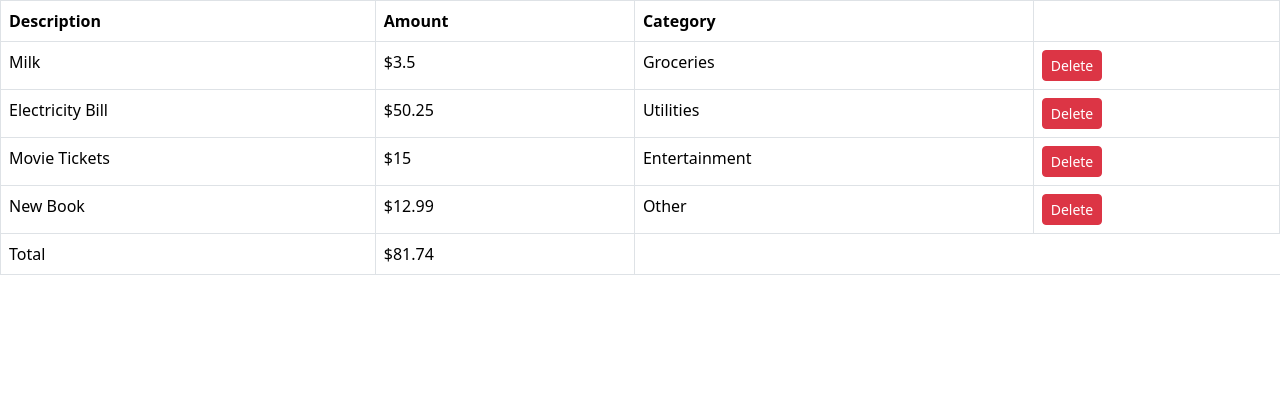
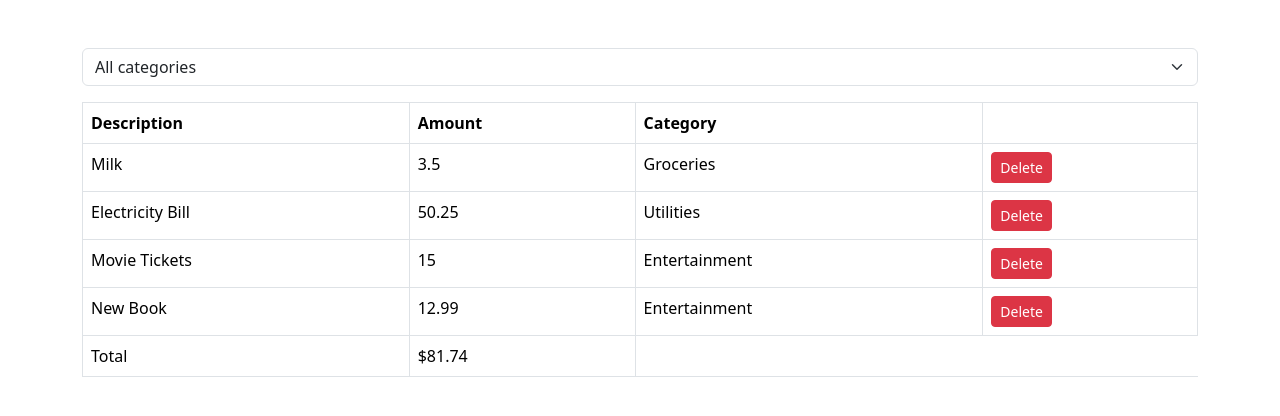
Before and after one commit to dboatengg/expense-tracker, a React (Vite) app: page / in a window 1280 px wide. Shown: the top 416 px of the page. Built offline with nearby package versions, Linux system fonts and the light colour scheme.

Commit message:
Finish Expense Filter

```diff
--- a/src/App.tsx
+++ b/src/App.tsx
@@ -1,7 +1,9 @@
 import { useState } from 'react';
 import ExpenseList from './components/ExpenseList';
+import ExpenseFilter from './components/ExpenseFilter';
 
 function App() {
+  const [selectedCategory, setSelectedCategory] = useState('');
   const [expenses, setExpenses] = useState([
     { id: 1, description: 'Milk', amount: 3.5, category: 'Groceries' },
     {
@@ -16,15 +18,29 @@ function App() {
       amount: 15.0,
       category: 'Entertainment',
     },
-    { id: 4, description: 'New Book', amount: 12.99, category: 'Other' },
+    {
+      id: 4,
+      description: 'New Book',
+      amount: 12.99,
+      category: 'Entertainment',
+    },
   ]);
 
   if (expenses.length === 0) return null;
 
+  const visibleExpenses = selectedCategory
+    ? expenses.filter((e) => e.category === selectedCategory)
+    : expenses;
+
   return (
-    <div>
+    <div className='container mt-5'>
+      <div className='mb-3'>
+        <ExpenseFilter
+          onSelectCategory={(category) => setSelectedCategory(category)}
+        />
+      </div>
       <ExpenseList
-        expenses={expenses}
+        expenses={visibleExpenses}
         onDelete={(id) => setExpenses(expenses.filter((e) => e.id !== id))}
       />
     </div>
--- /dev/null
+++ b/src/components/ExpenseFilter.tsx
@@ -0,0 +1,22 @@
+interface Props {
+  onSelectCategory: (category: string) => void;
+}
+
+const ExpenseFilter = ({ onSelectCategory }: Props) => {
+  return (
+    <select
+      aria-label='Select your country'
+      id='category'
+      name='category'
+      className='form-select'
+      onChange={(event) => onSelectCategory(event.target.value)}
+    >
+      <option value=''>All categories</option>
+      <option value='Groceries'>Groceries</option>
+      <option value='Utilities'>Utilities</option>
+      <option value='Entertainment'>Entertainment</option>
+    </select>
+  );
+};
+
+export default ExpenseFilter;
--- a/src/components/ExpenseList.tsx
+++ b/src/components/ExpenseList.tsx
@@ -22,19 +22,10 @@ const ExpenseList = ({ expenses, onDelete }: Props) => {
         </tr>
       </thead>
       <tbody>
-        {/* <tr>
-          <td>Milk</td>
-          <td>$5.00</td>
-          <td>Utilities</td>
-          <td>
-            <button className='btn btn-sm btn-danger'>Delete</button>
-          </td>
-        </tr> */}
-
         {expenses.map((expense) => (
           <tr key={expense.id}>
             <td>{expense.description}</td>
-            <td>${expense.amount}</td>
+            <td>{expense.amount}</td>
             <td>{expense.category}</td>
             <td>
               <button
```
Also changed, not shown: src/components/Filter.tsx (deleted, +0 -23 lines).
